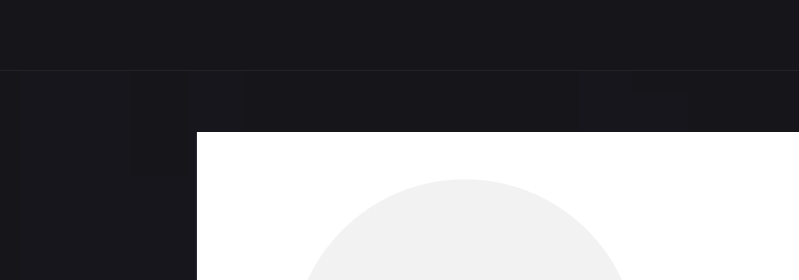
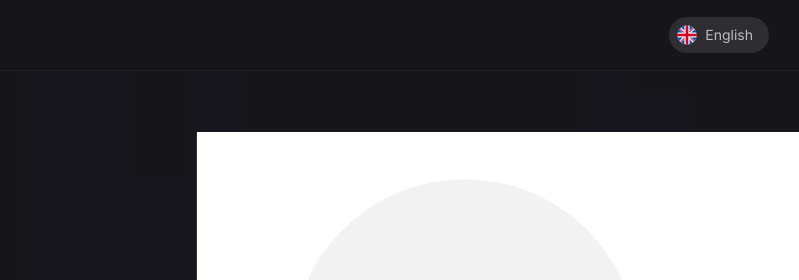
Before and after one commit to BlackTimber-Labs/website, a plain HTML site: page index.html in a window 1280 px wide. Shown: the top 280 px of the page, 481-1280 px from the left. Drawn offline with Linux system fonts and the light colour scheme; files whose address does not match are found by name.

Commit message:
added english lang logo

```diff
--- a/index.html
+++ b/index.html
@@ -95,7 +95,7 @@
             </button>
           </div>
 
-          <!--<div class="header__lang">
+          <div class="header__lang">
             <a
               class="header__lang-btn"
               role="button"
@@ -112,7 +112,7 @@
               />
               <span>English</span>
             </a>
-          </div>-->
+          </div>
         </div>
 
         <button class="header__btn__blacklabs" type="button">
```
